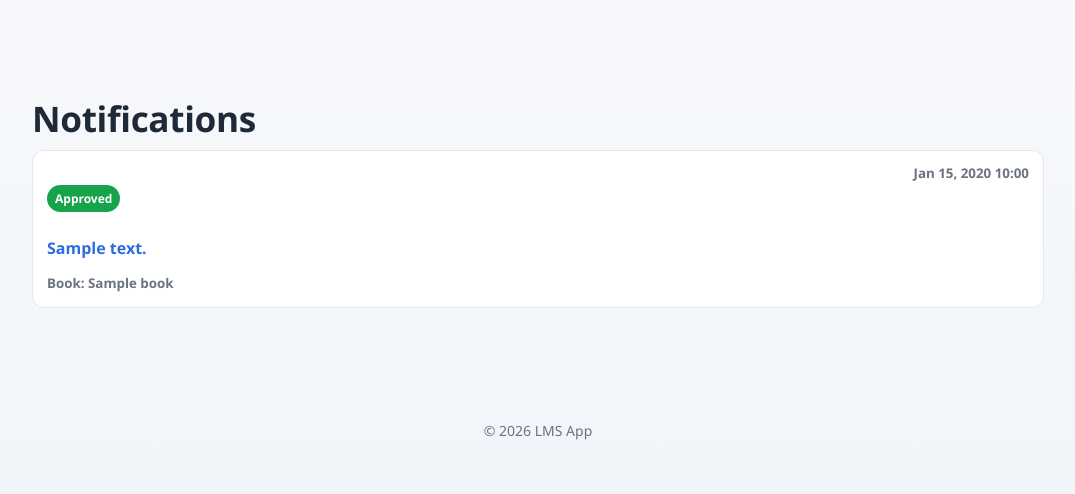
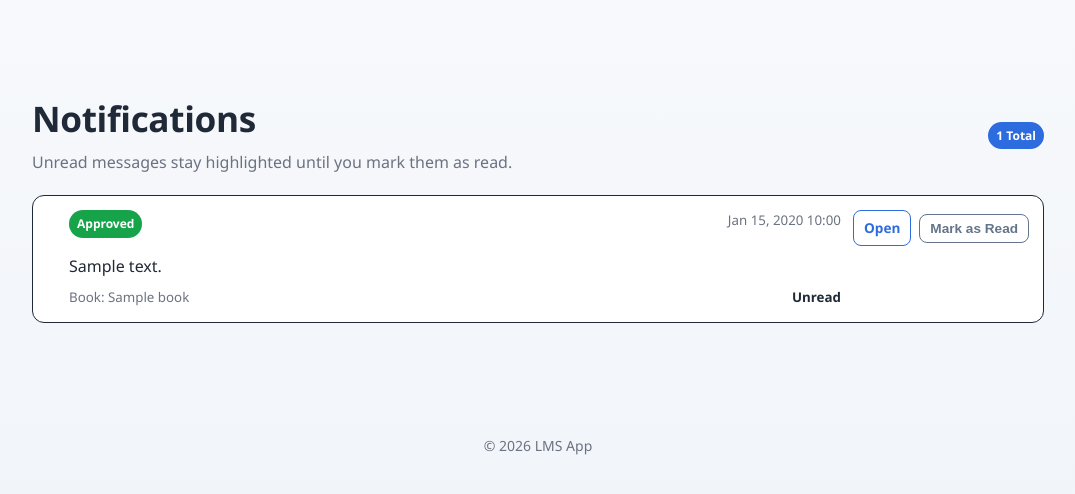
Before and after one commit to bekam-bit/Django-gdg-project, a Django app: template my_first_project/lmsApp/templates/lmsApp/loan pages/notification_list.html in a window 1280 px wide. Shown: the top 494 px of the page, without its empty margins (102-1177 px from the left). Run offline with Django 5.2, Linux system fonts and the light colour scheme; the template is opened without the code that fills it: most values are stand-ins (such as "Sample title", 1, 10 or a date in 2020); data that the repository does not hold is empty.

Commit message:
Enhance loan request and notification features with improved validation and UI updates

```diff
--- a/my_first_project/lmsApp/Static/Styles/loan_pages.css
+++ b/my_first_project/lmsApp/Static/Styles/loan_pages.css
@@ -135,9 +135,77 @@
   margin-top: 24px;
 }
 
+.loan-page .notification-list {
+  display: grid;
+  gap: 12px;
+}
+
+.loan-page .notification-item {
+  display: grid;
+  grid-template-columns: 10px 1fr auto;
+  gap: 12px;
+  align-items: start;
+  border: 1px solid var(--border);
+  border-radius: 12px;
+  padding: 14px;
+  background: var(--surface);
+}
+
+.loan-page .notification-item.is-unread {
+  border-color: var(--accent);
+}
+
+.loan-page .notification-dot {
+  width: 10px;
+  height: 10px;
+  border-radius: 50%;
+  margin-top: 7px;
+  background: transparent;
+}
+
+.loan-page .notification-item.is-unread .notification-dot {
+  background: var(--accent);
+}
+
+.loan-page .notification-meta {
+  display: flex;
+  align-items: center;
+  justify-content: space-between;
+  gap: 12px;
+}
+
+.loan-page .status-text {
+  font-weight: 600;
+}
+
+.loan-page .status-text.is-unread {
+  color: var(--accent);
+}
+
+.loan-page .status-text.is-read {
+  color: var(--muted);
+}
+
+.loan-page .notification-actions {
+  display: flex;
+  align-items: center;
+  gap: 8px;
+  flex-wrap: wrap;
+  justify-content: flex-end;
+}
+
 @media (max-width: 640px) {
   .loan-page .page-header {
     flex-direction: column;
     align-items: flex-start;
   }
+
+  .loan-page .notification-item {
+    grid-template-columns: 10px 1fr;
+  }
+
+  .loan-page .notification-actions {
+    grid-column: 2;
+    justify-content: flex-start;
+  }
 }
--- a/my_first_project/lmsApp/admin.py
+++ b/my_first_project/lmsApp/admin.py
@@ -44,8 +44,6 @@
     admin.site.unregister(Group)
 except admin.sites.NotRegistered:
     pass
-
-
 class AccessPredicateAdminMixin:
     access_predicate: Callable[[object], bool] = lambda self, user: False
 
--- a/my_first_project/lmsApp/signals.py
+++ b/my_first_project/lmsApp/signals.py
@@ -39,10 +39,7 @@
             book.available_copies -= 1
             book.save()
         else:
-             # In a real signal, raising error here might be late as transaction could be committed partially depending on DB,
-             # but standard Django behavior rolls back on error in atomic block.
-             # However, creating a loan for a book with 0 copies should probably be prevented.
-             pass
+            pass
 
         # 2. Link to existing approved request and SET DATES based on CREATION TIME
         # This guarantees that the loan starts NOW (at creation), not at approval time.
--- a/my_first_project/lmsApp/templates/lmsApp/loan pages/loan_request_success.html
+++ b/my_first_project/lmsApp/templates/lmsApp/loan pages/loan_request_success.html
@@ -19,7 +19,7 @@
     <p>Thank you for using our library management system.</p>
     <div class="section-spacer button-row">
         <a href="{% url 'book_list' %}" class="btn btn-primary">Back to Book List</a>
-        <a href="{% url 'home' %}" class="btn btn-outline-secondary">Go to Home</a>
+                <a href="{% url 'home-role' %}" class="btn btn-outline-secondary">Go to Home</a>
     </div>
 </section>
 {% endblock %}
--- a/my_first_project/lmsApp/templates/lmsApp/loan pages/notification_list.html
+++ b/my_first_project/lmsApp/templates/lmsApp/loan pages/notification_list.html
@@ -8,32 +8,58 @@
 {% block content %}
 <section class="loan-page">
 <div class="container mt-5">
-    <h2>Notifications</h2>
+    <div class="page-header">
+        <div>
+            <h2>Notifications</h2>
+            <p class="page-subtitle">Unread messages stay highlighted until you mark them as read.</p>
+        </div>
+        <span class="badge bg-primary rounded-pill">
+            {{ notifications|length }} Total
+        </span>
+    </div>
 
     {% if notifications %}
-        <div class="list-group">
+        <div class="notification-list">
             {% for notification in notifications %}
-            <div
-                class="list-group-item list-group-item-action {% if not notification.is_read %}fw-bold text-primary{% endif %}"
-                   aria-current="true">
-                    <div class="d-flex w-100 justify-content-between">
-                        <h5 class="mb-1">
+            <article class="notification-item {% if not notification.is_read %}is-unread{% endif %}">
+                <div class="notification-dot" aria-hidden="true"></div>
+                <div class="notification-main">
+                    <div class="d-flex w-100 justify-content-between align-items-start gap-2">
+                        <div>
                             {% if notification.loan_request.status == 'APPROVED' %}
                                 <span class="badge bg-success">Approved</span>
                             {% elif notification.loan_request.status == 'REJECTED' %}
                                 <span class="badge bg-danger">Rejected</span>
                             {% elif notification.loan_request.status == 'EXPIRED' %}
                                 <span class="badge bg-warning text-dark">Expired</span>
+                            {% elif notification.loan_request.status == 'LOANED' %}
+                                <span class="badge bg-primary">Loaned</span>
                             {% else %}
                                 <span class="badge bg-info text-dark">Info</span>
                             {% endif %}
-                        </h5>
+                        </div>
                         <small class="text-muted">{{ notification.created_at|date:"M d, Y H:i" }}</small>
                     </div>
-                    <p class="mb-1">{{ notification.message }}</p>
-                    <small class="text-muted">Book: {{ notification.loan_request.book.title }}</small>
-                {% endfor %}
-            </div>
+                    <p class="mb-1 mt-2 {% if not notification.is_read %}fw-semibold{% endif %}">{{ notification.message }}</p>
+                    <div class="notification-meta">
+                        <small class="text-muted">Book: {{ notification.loan_request.book.title }}</small>
+                        <small class="status-text {% if notification.is_read %}is-read{% else %}is-unread{% endif %}">
+                            {% if notification.is_read %}Read{% else %}Unread{% endif %}
+                        </small>
+                    </div>
+                </div>
+                <div class="notification-actions">
+                    <a href="{% url 'recieveNotification' notification.notification_id %}" class="btn btn-sm btn-outline-primary">Open</a>
+                    <form method="post" action="{% url 'toggle_notification_read' notification.notification_id %}">
+                        {% csrf_token %}
+                        <input type="hidden" name="action" value="{% if notification.is_read %}mark_unread{% else %}mark_read{% endif %}">
+                        <button type="submit" class="btn btn-sm btn-outline-secondary">
+                            Mark as {% if notification.is_read %}Unread{% else %}Read{% endif %}
+                        </button>
+                    </form>
+                </div>
+            </article>
+            {% endfor %}
         </div>
     {% else %}
         <div class="alert alert-info" role="alert">
--- a/my_first_project/lmsApp/urls.py
+++ b/my_first_project/lmsApp/urls.py
@@ -17,7 +17,8 @@
     path('books/<int:book_id>/loan/loan_request/',memberLoanRequestViews.LoanRequestView,name='loan_request'),
     path('loan_request/success/',memberLoanRequestViews.loan_request_success,name='loan_request_success'),
     path('notifications/',memberLoanRequestViews.recieveNotification,name='notifications'),
-    path('loan_request/<int:loan_request_id>/notification/',memberLoanRequestViews.recieveNotification,name='recieveNotification'),
+    path('notifications/<int:notification_id>/',memberLoanRequestViews.recieveNotification,name='recieveNotification'),
+    path('notifications/<int:notification_id>/toggle/',memberLoanRequestViews.toggleNotificationRead,name='toggle_notification_read'),
     path('loan_request/list/',staffLoanRequestView.staffLoanRequestViewList,name='loan_request_list'),
     path('loan_request/<int:loan_request_id>/detail/',staffLoanRequestView.staffLoanRequestViewDetail,name='loan_request_detail'),
     path('loan_request/<int:loan_request_id>/approve/',staffLoanRequestView.staffLoanRequestViewApprove,name='loan_request_approve'),
--- a/my_first_project/lmsApp/utils.py
+++ b/my_first_project/lmsApp/utils.py
@@ -2,7 +2,6 @@
 from django.db import transaction
 from rest_framework_simplejwt.tokens import RefreshToken
 from lmsApp.models import LoanRequest
-# from lmsApp.staffLoanRequestView import send_notification_logic
 
 def expire_loans():
     from lmsApp.staffLoanRequestView import send_notification_logic
--- a/my_first_project/lmsProject/lmsProject/settings.py
+++ b/my_first_project/lmsProject/lmsProject/settings.py
@@ -134,6 +134,7 @@
 
 REST_FRAMEWORK = {
     'DEFAULT_AUTHENTICATION_CLASSES': (
+        'rest_framework.authentication.SessionAuthentication',
         'rest_framework_simplejwt.authentication.JWTAuthentication',
     )
 }
```
Also changed, not shown: my_first_project/lmsApp/bookViews.py (+14 -9 lines), my_first_project/lmsApp/form.py (+7 -5 lines), my_first_project/lmsApp/memberLoanRequestViews.py (+104 -43 lines), my_first_project/lmsApp/templates/lmsApp/loan pages/recieve_notification.html (+18 -1 lines), README.md, 1 other file.
